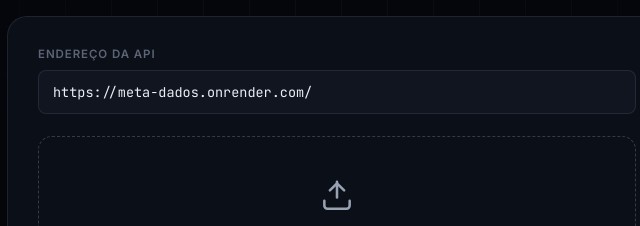
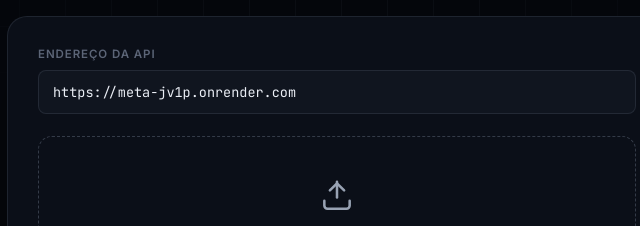
Before and after one commit to Roni-oSilva/meta-oficial, a plain HTML site: page frontend/index.html in a window 1280 px wide. Shown: the part 250-476 px from the top of the page, 303-943 px from the left. Drawn offline with Linux system fonts and the light colour scheme; no server answers.

Commit message:
Update index.html

```diff
--- a/frontend/index.html
+++ b/frontend/index.html
@@ -351,7 +351,7 @@
   <div class="card">
     <div class="campo-api">
       <label class="rotulo" for="apiUrl">Endereço da API</label>
-      <input type="url" id="apiUrl" value="https://meta-dados.onrender.com/" spellcheck="false">
+      <input type="url" id="apiUrl" value="https://meta-jv1p.onrender.com" spellcheck="false">
     </div>
 
     <div class="dropzone" id="dropzone">
```
